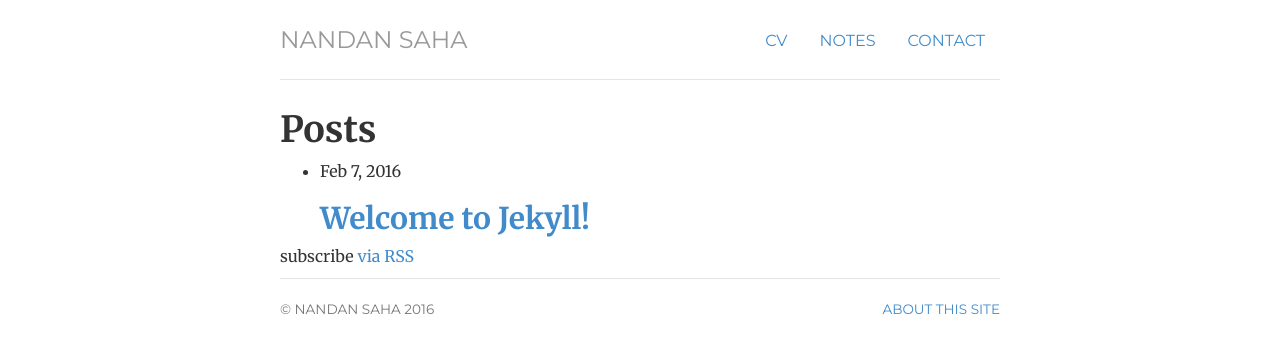
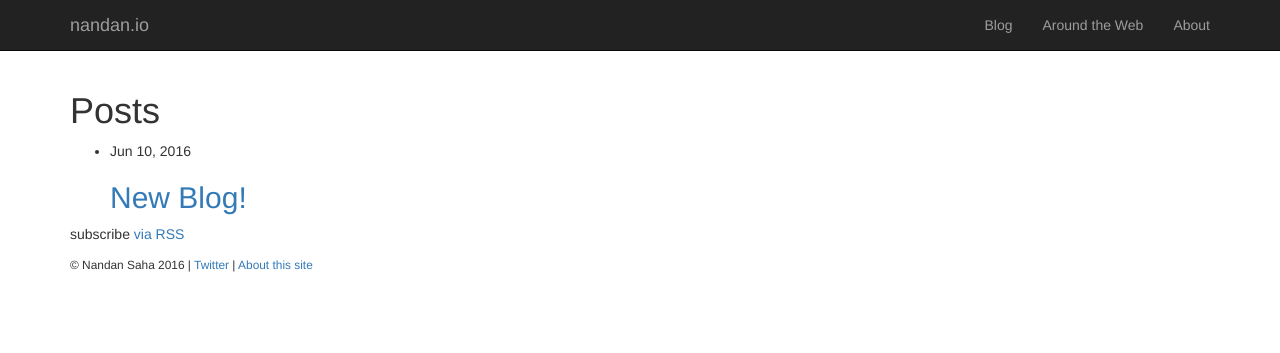
Before and after one commit to nandansaha/nandansaha.github.io, a Jekyll site: the page built from index.html, in a window 1280 px wide. Shown: the top 353 px of the page. Built offline with Jekyll 4.4.1, drawn with Linux system fonts in a browser that asks for light colours; nearby versions of some CDN libraries; library files that are not in the unit come from our copies.

```diff
--- a/_includes/footer.html
+++ b/_includes/footer.html
@@ -1,10 +1,14 @@
 <div class="footer">
-	<div class="row">
-	<div class="col-sm-8">
-	<p><small>&copy; Nandan Saha 2016</small></p>
-	</div>
-	<div class="col-sm-4">
-	<p class="pull-right"><small><a href="/about" title="About this site">About this site</a></small></p>
-	</div>
-	</div>
+  <!-- <hr> -->
+  <div class="row">
+    <div class="col-sm-12">
+      <p><small>&copy; Nandan Saha 2016 |
+	  <a href="http://www.twitter.com/nonedonetwtr" title="Follow me on Twitter">Twitter</a> |
+	  <a href="/about" title="About this site">About this site</a>
+      </small></p>
+    </div>
+    <!-- <div class="col-sm-6"> -->
+    <!--   <p class="pull-right"><small><a href="/about" title="About this site">About this site</a></small></p> -->
+    <!-- </div> -->
+  </div>
 </div> <!-- /footer -->
--- a/_includes/head.html
+++ b/_includes/head.html
@@ -6,7 +6,6 @@
 	<!-- favicon 	<link rel="shortcut icon" href="/img/ico/favicon.png"> 	-->
 	<title>{{ page.title }} | Nandan Saha | Geek, Programmer, Fraud bong, Chennai boy, mostly harmless.</title>
 	<!-- styles -->
-	<link href="/css/bootstrap.css" rel="stylesheet">
-	<link href="/css/jumbotron-narrow.css" rel="stylesheet">
-	<link href="/css/style.css" rel="stylesheet">
+        <!-- Latest compiled and minified CSS -->
+<link rel="stylesheet" href="https://maxcdn.bootstrapcdn.com/bootstrap/3.3.6/css/bootstrap.min.css" integrity="sha384-1q8mTJOASx8j1Au+a5WDVnPi2lkFfwwEAa8hDDdjZlpLegxhjVME1fgjWPGmkzs7" crossorigin="anonymous">
 </head>
--- /dev/null
+++ b/_includes/navbar.html
@@ -0,0 +1,20 @@
+<nav class="navbar navbar-inverse navbar-static-top">
+	<div class="container">
+		<div class="navbar-header">
+			<button type="button" class="navbar-toggle collapsed" data-toggle="collapse" data-target="#bs-example-navbar-collapse-1" aria-expanded="false">
+				<span class="sr-only">Toggle navigation</span>
+				<span class="icon-bar"></span>
+				<span class="icon-bar"></span>
+				<span class="icon-bar"></span>
+			</button>
+			<a class="navbar-brand" href="#">nandan.io</a>
+		</div>
+		<div class="collapse navbar-collapse" id="bs-example-navbar-collapse-1">
+			<ul class="nav navbar-nav navbar-right">
+				<li><a href="#">Blog</a></li>
+				<li><a href="#">Around the Web</a></li>
+				<li><a href="#">About</a></li>
+			</ul>
+		</div>
+	</div>
+</nav>
--- a/_includes/scripts.html
+++ b/_includes/scripts.html
@@ -1,5 +1,3 @@
 <!-- javascript at the end of the doc so page loads faster -->
-<script src="http://code.jquery.com/jquery.js"></script>
-<script src="/js/bootstrap.min.js"></script>
-<script src="/js/library.js"></script>
-<script src="https://google-code-prettify.googlecode.com/svn/loader/run_prettify.js"></script>
+<!-- Latest compiled and minified JavaScript -->
+<script src="https://maxcdn.bootstrapcdn.com/bootstrap/3.3.6/js/bootstrap.min.js" integrity="sha384-0mSbJDEHialfmuBBQP6A4Qrprq5OVfW37PRR3j5ELqxss1yVqOtnepnHVP9aJ7xS" crossorigin="anonymous"></script>
--- a/_layouts/default.html
+++ b/_layouts/default.html
@@ -4,9 +4,8 @@
 	{% include head.html %}
 
 	<body>
+	      {% include navbar.html %}
 		<div class="container">
-
-			{% include header.html %}
 
 			{{ content }}
 
--- a/_layouts/post.html
+++ b/_layouts/post.html
@@ -7,9 +7,9 @@ notes: active
 		<div class="note single">
 			<h1 class="title">{{ page.title }}</h1>
 
-			<h2 class="date"><info datetime="{{ page.date }}">
+			<h4 class="date"><info datetime="{{ page.date }}">
 				{{ page.date | date_to_string }} {% if page.author %} by {{ page.author }} {% endif %}
-			</info></h2>
+			</info></h4>
 			<!-- Post content -->
 			<div class="notebody">
 				{{ content }}
--- /dev/null
+++ b/_posts/2016-06-10-New-Blog.markdown
@@ -0,0 +1,6 @@
+---
+layout: post
+title: New Blog!
+---
+
+Starting a new blog which is statically generated and hosted on [GitHub Pages](https://pages.github.com/). The code for the site can be found [here](https://github.com/nandansaha/nandansaha.github.io).
--- a/_sass/_layout.scss
+++ b/_sass/_layout.scss
@@ -98,7 +98,7 @@
  * Site footer
  */
 .site-footer {
-    border-top: 1px solid $grey-color-light;
+    border-top: 1px solid $grey-color-dark;
     padding: $spacing-unit 0;
 }
 
@@ -191,7 +191,7 @@
 
 .post-link {
     display: block;
-    font-size: 24px;
+    font-size: 20px;
 }
 
 
```
Also changed, not shown: _posts/2016-02-07-welcome-to-jekyll.markdown (deleted, +0 -25 lines).
